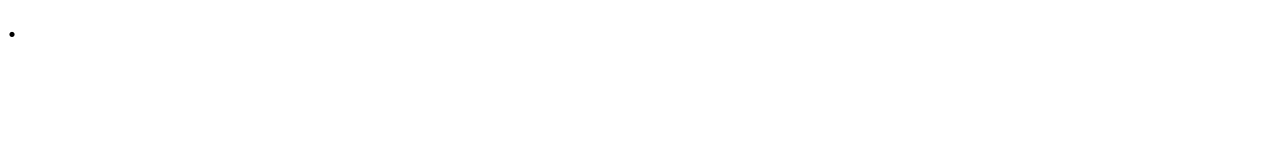
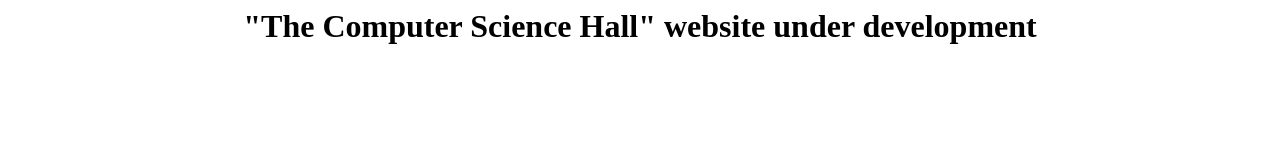
Before and after one commit to thecshall/thecshall.github.io, a plain HTML site: page index.html in a window 1280 px wide. Drawn offline with Linux system fonts and the light colour scheme.

Commit message:
Update index.html

```diff
--- a/index.html
+++ b/index.html
@@ -1 +1 @@
-<h1>.</h1>
+<center><h1>"The Computer Science Hall" website under development</h1></center>
```
